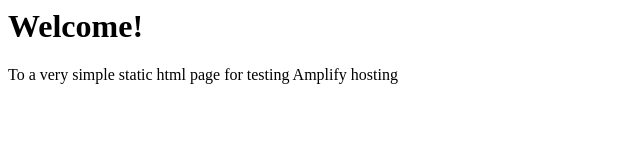
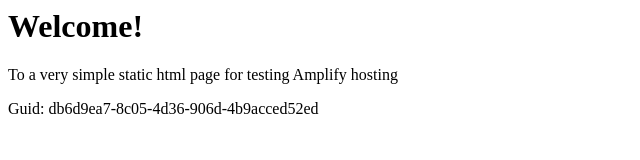
Before and after one commit to aws-aemilia-pdx/Github-PR-Commit-Integration-Test-DoNotTouch-Gith-P5X5MO5I-v1-prod-us-west-2, a website: page src/index.html in a window 1280 px wide. Shown: the whole page, without its empty margins (0-640 px from the left). Drawn offline with Linux system fonts and the light colour scheme.

Commit message:
commit from integ tests

```diff
--- a/src/index.html
+++ b/src/index.html
@@ -1,3 +1,5 @@
+
+
 <html lang="en">
 
 <head>
@@ -10,6 +12,6 @@
 <body>
     <h1>Welcome!</h1>
     <p>To a very simple static html page for testing Amplify hosting</p>
-</body>
+    <p>Guid: db6d9ea7-8c05-4d36-906d-4b9acced52ed</p></body>
 
 </html>
```
